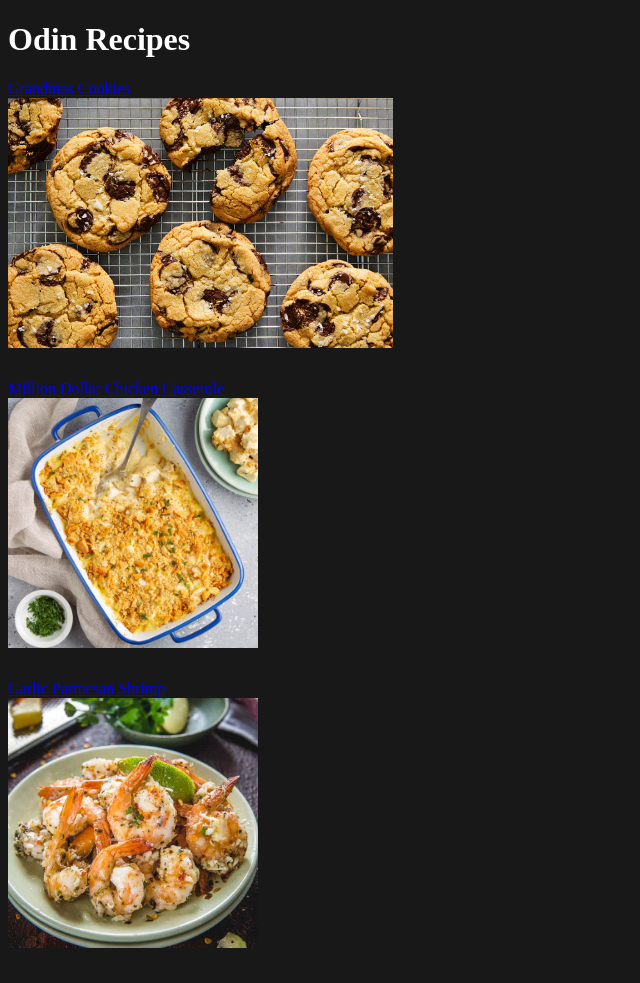
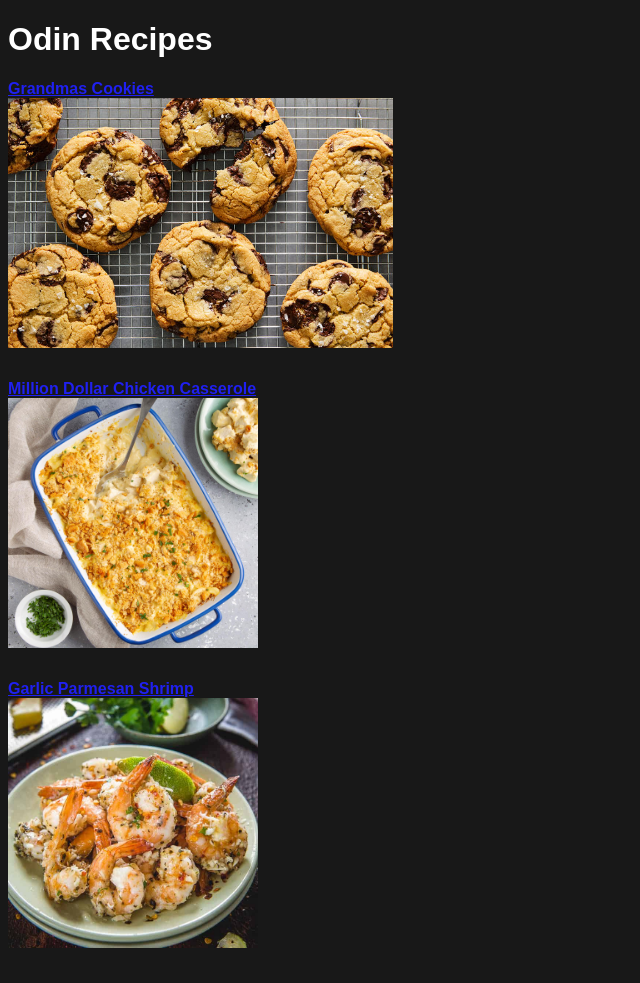
Before and after one commit to PeskyPenguin923/Odin-recipes, a plain HTML site: page index.html in a window 1280 px wide. Shown: the whole page, without its empty margins (0-640 px from the left). Drawn offline with Linux system fonts and the light colour scheme.

Commit message:
Adjust color of elements

```diff
--- a/style.css
+++ b/style.css
@@ -2,7 +2,8 @@
 body {
     background-color: #181818;
     color: white;
-
+    font-weight: bold;
+    font-family: Arial, Helvetica, sans-serif;
 }
  h1 {
     color: white;
@@ -30,6 +31,5 @@ body {
 }
 
 .link {
-    color: blue;
-    color
+    color: rgb(32, 32, 240);
 }
```
